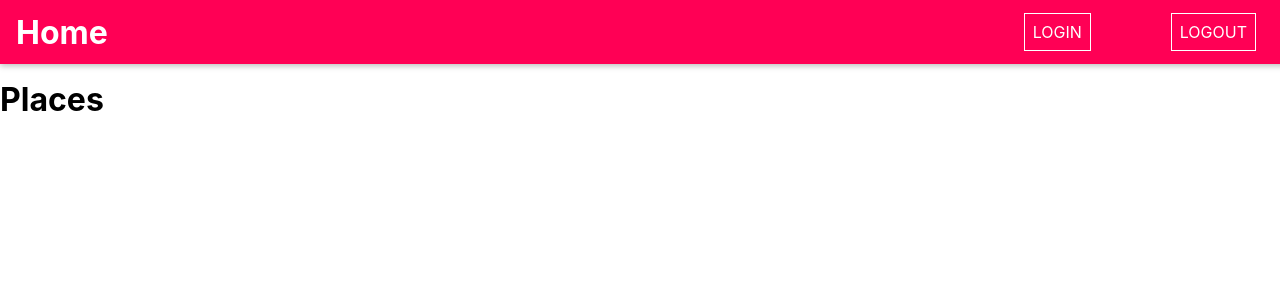
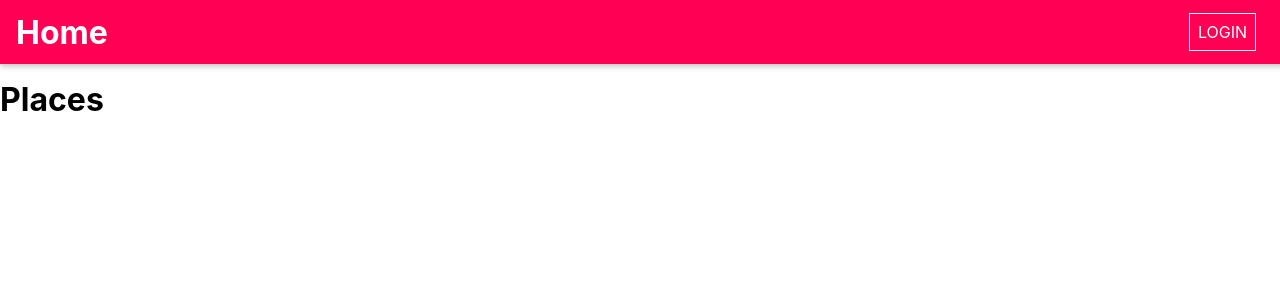
Before and after one commit to gbeto21/share-places-serverless, a React (Create React App) app in the folder frontend/: page / in a window 1280 px wide. Shown: the top 300 px of the page. Built offline with nearby package versions, Linux system fonts and the light colour scheme.

Commit message:
The login logout funtionality was implemented.

```diff
--- a/frontend/src/shared/components/Navigation/NavLinks.js
+++ b/frontend/src/shared/components/Navigation/NavLinks.js
@@ -8,25 +8,28 @@ import { useAuth0 } from "@auth0/auth0-react";
 
 const NavLinks = props => {
 
-    const { loginWithRedirect, logout } = useAuth0()
+    const { loginWithRedirect, logout, isAuthenticated } = useAuth0()
     const auth = useContext(AuthContext)
 
     return <ul className="nav-links">
-        {auth.isLoggedIn && (<li>
+        {auth.isLoggedIn &&
+            <li>
                 <NavLink to="/places/new">ADD PLACE</NavLink>
-        </li>)}
-        {/* {/* {!auth.isLoggedIn &&  */}
+            </li>
+        }
+
+        {!isAuthenticated &&
             <li>
                 <button onClick={() => loginWithRedirect()}>
                     LOGIN
                 </button>
             </li>
-        {/* }  */}
-        {/* {auth.isLoggedIn && */}
+        }
+        {isAuthenticated &&
             <li>
                 <button onClick={() => logout()}>LOGOUT</button>
             </li>
-        {/* } */}
+        }
     </ul>
 
 }
```
Lines whose indentation alone changed are shown as unchanged.
